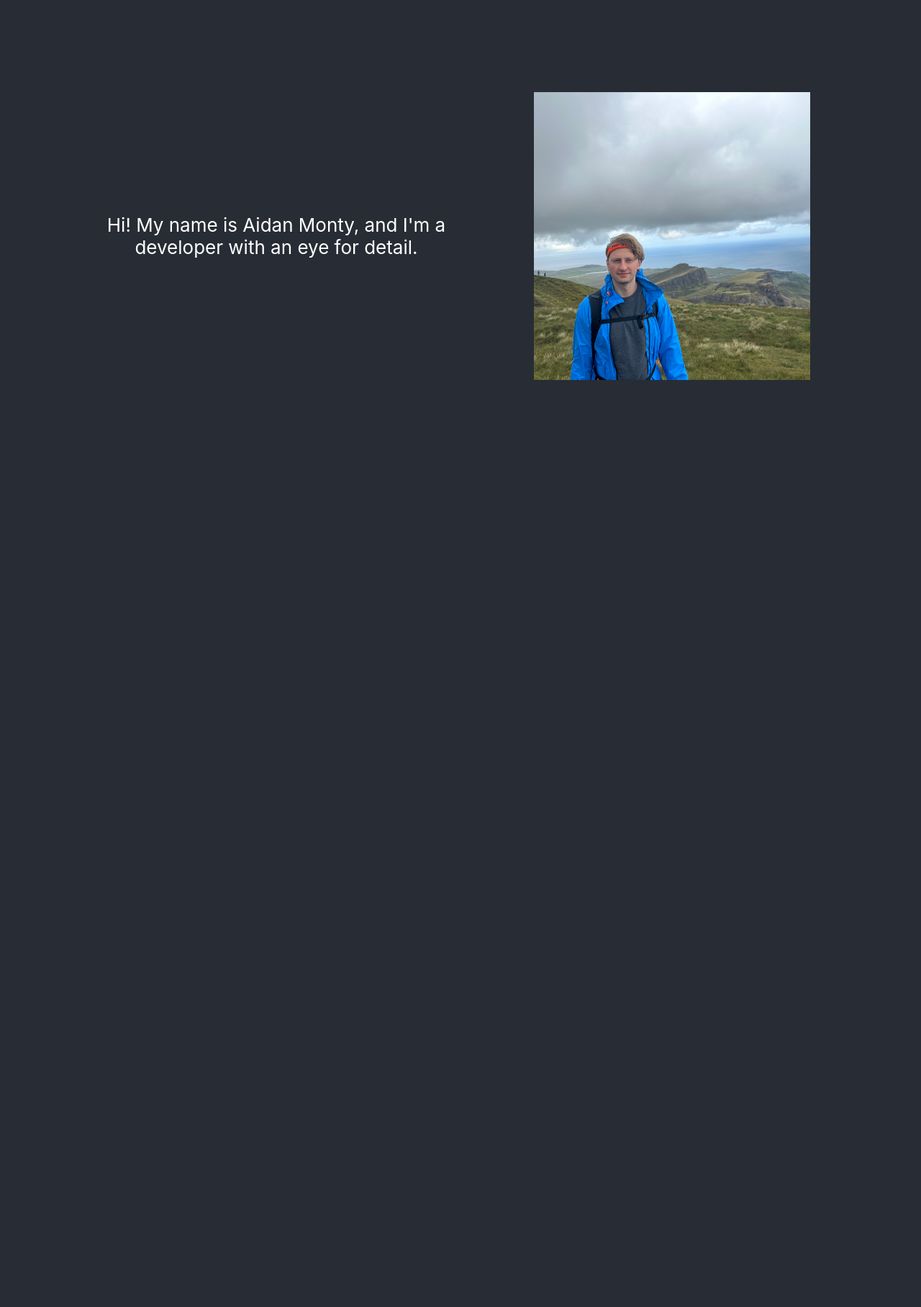
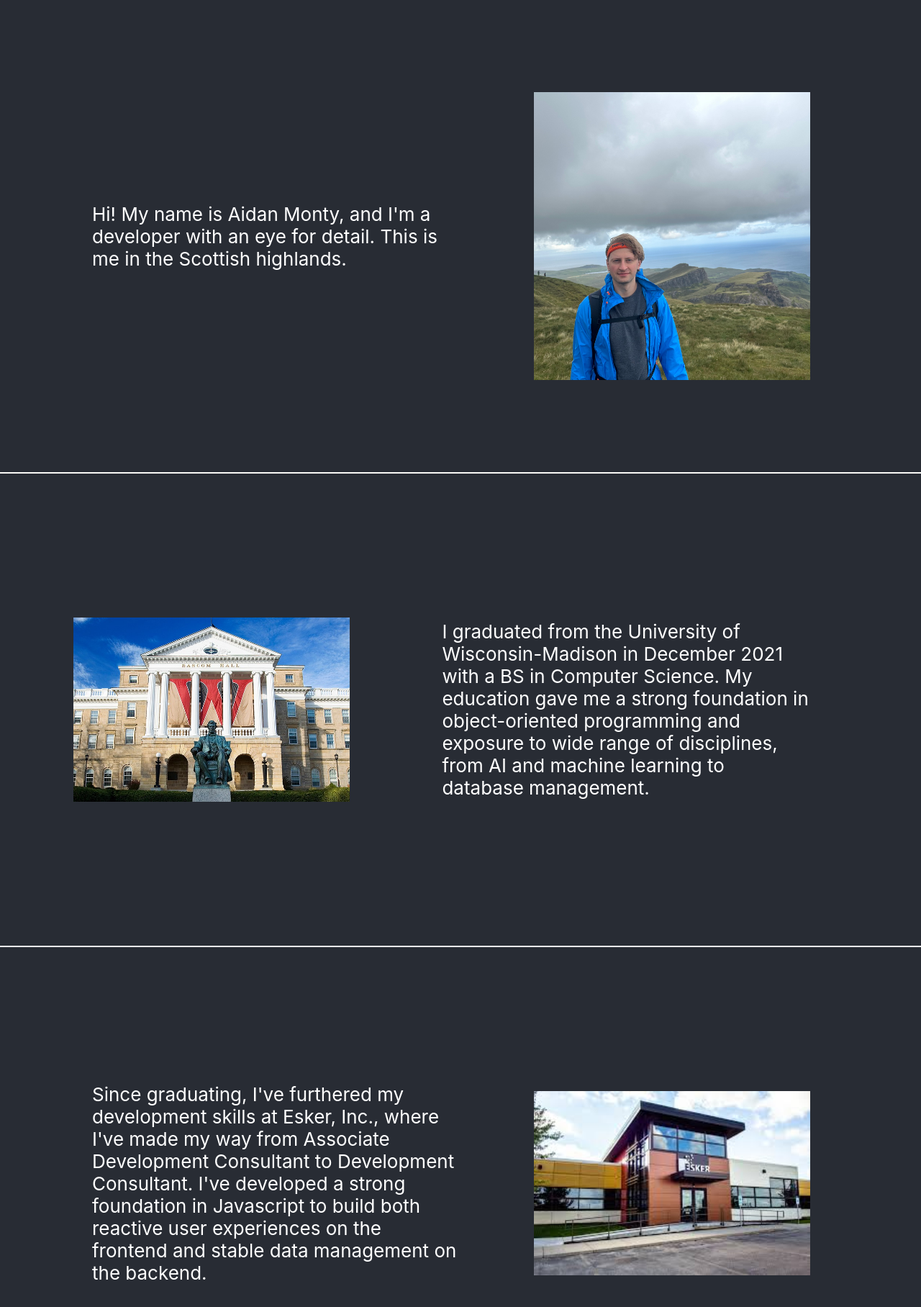
Before and after one commit to aidanmonty99/aidanmontydotcom, a React (Create React App) app: page / in a window 1280 px wide. Shown: the top 1816 px of the page at 72% size. Before the commit the page ends 800 px from the top, so only its background shows below. Built offline with nearby package versions, Linux system fonts and the light colour scheme.

Commit message:
First three sections

```diff
--- a/src/App.css
+++ b/src/App.css
@@ -1,8 +1,8 @@
 .App {
-  text-align: center;
+  text-align: left;
 }
 
-.App-header {
+.section {
   display: flex;
   flex-direction: row;
   height: 400px;
@@ -12,17 +12,17 @@
   margin-top: 10%;
 }
 
-.App-header-text {
+.section-text {
   float: left;
   margin-left: 10%;
   width: 40%;
 }
 
-.My-picture {
+.picture {
   pointer-events: none;
   float: left;
   margin-left: 8%;
-  height: 100%;
+  width: 30%;
 }
 
 @media (prefers-reduced-motion: no-preference) {
--- a/src/App.js
+++ b/src/App.js
@@ -1,18 +1,34 @@
 import my_picture from './img/Me in the Scottish highlands.jpg';
+import uw_pic from './img/Uw-madison_pic.jpg';
+import esker_pic from './img/esker_pic.jpg';
 import './App.css';
 
 function App() {
   return (
-    <div className="App">
-      <div className="App-header ease-in">
-        <header className="App-header-text ease-in">
-          Hi! My name is Aidan Monty, and I'm a developer with an eye for detail.
+    <div className="App ease-in">
+      <div className="section">
+        <header className="section-text ease-in">
+          Hi! My name is Aidan Monty, and I'm a developer with an eye for detail. This is me in the Scottish highlands.
         </header>
-        <img src={my_picture} className="My-picture ease-in" alt="My picture" />
+        <img src={my_picture} className="picture" alt="My picture" />
       </div>
-      {/* <hr /> */}
-
-
+      <hr />
+      <div className="section">
+        <img src={uw_pic} className="picture" alt="UW Madison" />
+        <header className="section-text">
+          I graduated from the University of Wisconsin-Madison in December 2021 with a BS in Computer Science. My education gave me a strong foundation
+          in object-oriented programming and exposure to wide range of disciplines, from AI and machine learning to database management.
+        </header>
+      </div>
+      <hr />
+      <div className="section">
+        <header className="section-text">
+          Since graduating, I've furthered my development skills at Esker, Inc., where I've made my way from Associate Development Consultant to
+          Development Consultant. I've developed a strong foundation in Javascript to build both reactive user experiences on the frontend and stable
+          data management on the backend.
+        </header>
+        <img src={esker_pic} className="picture" alt="Esker, Inc" />
+      </div>
     </div>
   );
 }
```
Also changed, not shown: src/img/Uw-madison_pic.jpg (added), src/img/esker_pic.jpg (added).
